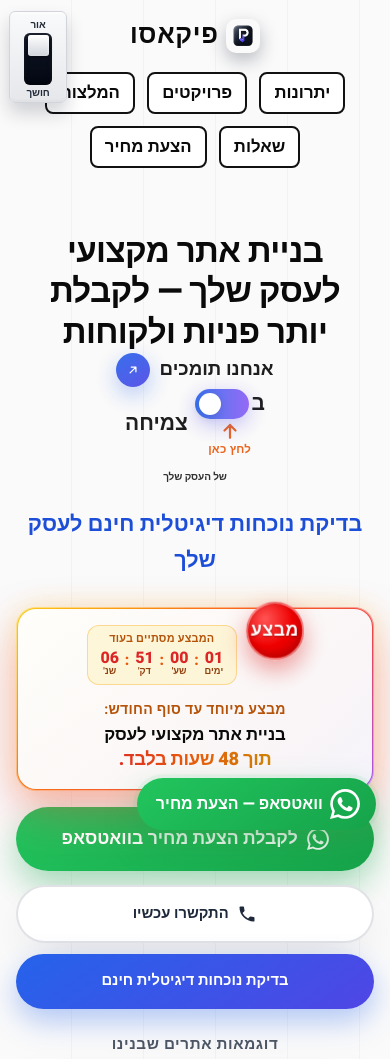
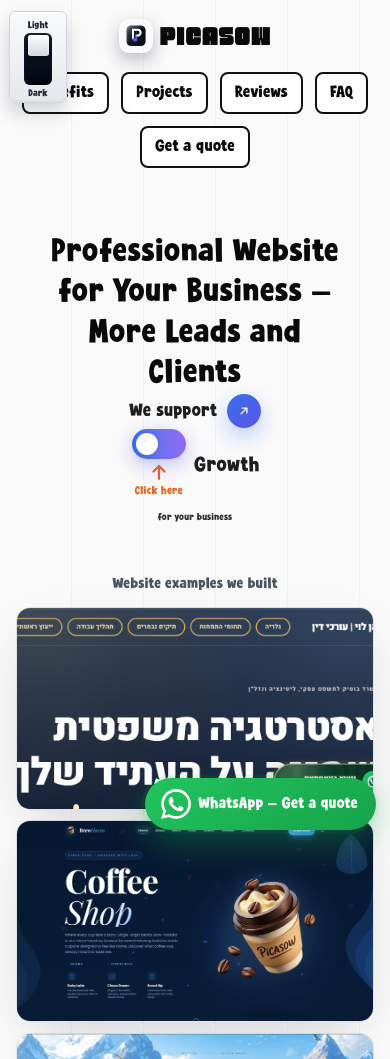
Before and after one commit to EspressoMusic/MY-WEB, a website: page index.html in a window 390 px wide. Shown: the top 1059 px of the page. Drawn offline with Linux system fonts and the light colour scheme.

Commit message:
Default site to English and remove hero promo block
Remove countdown offer and hero lead CTAs; set English as the default language and LTR layout.

```diff
--- a/index.html
+++ b/index.html
@@ -1,5 +1,5 @@
 <!DOCTYPE html>
-<html lang="he" dir="rtl">
+<html lang="en" dir="ltr">
 <head>
   <!-- Google tag (gtag.js) -->
   <script async src="https://www.googletagmanager.com/gtag/js?id=AW-18146706282"></script>
@@ -12,20 +12,20 @@
   </script>
   <meta charset="UTF-8" />
   <meta name="viewport" content="width=device-width, initial-scale=1.0, viewport-fit=cover" />
-  <title>בניית אתרים לעסקים | פיקסו</title>
-  <meta name="description" content="Picasow מתמחה בבניית אתרים, עיצוב ופיתוח לעסקים שרוצים לגדול. אתרי תדמית, אתרים מקצועיים, חוויית משתמש ותוצאות אמיתיות." />
+  <title>Picasow | Web Design & Development for Businesses</title>
+  <meta name="description" content="Picasow builds professional websites for businesses — brand sites, conversion-focused design, UX, and real results." />
   <meta name="robots" content="index,follow,max-image-preview:large,max-snippet:-1,max-video-preview:-1" />
   <link rel="canonical" href="https://picasow.website/" />
   <meta property="og:type" content="website" />
   <meta property="og:url" content="https://picasow.website/" />
-  <meta property="og:title" content="בניית אתרים לעסקים | פיקסו" />
-  <meta property="og:description" content="בניית אתרים מקצועיים לעסקים, עם עיצוב חוויית משתמש, ביצועים גבוהים וליווי אישי עד השקה." />
+  <meta property="og:title" content="Picasow | Web Design & Development for Businesses" />
+  <meta property="og:description" content="Professional websites for businesses — UX design, high performance, and personal support through launch." />
   <meta property="og:image" content="https://picasow.website/logo.png" />
   <meta property="og:site_name" content="Picasow" />
-  <meta property="og:locale" content="he_IL" />
+  <meta property="og:locale" content="en_US" />
   <meta name="twitter:card" content="summary_large_image" />
-  <meta name="twitter:title" content="בניית אתרים לעסקים | פיקסו" />
-  <meta name="twitter:description" content="בניית אתרים מקצועיים לעסקים עם עיצוב, פיתוח וליווי אישי." />
+  <meta name="twitter:title" content="Picasow | Web Design & Development for Businesses" />
+  <meta name="twitter:description" content="Professional websites for businesses with design, development, and personal support." />
   <meta name="twitter:image" content="https://picasow.website/logo.png" />
   <link rel="preload" href="Thesead.otf" as="font" type="font/otf" crossorigin />
   <link rel="preload" href="logo.webp" as="image" type="image/webp" fetchpriority="high" />
@@ -34,7 +34,7 @@
   <link rel="preconnect" href="https://fonts.googleapis.com" />
   <link rel="preconnect" href="https://fonts.gstatic.com" crossorigin />
   <link href="https://fonts.googleapis.com/css2?family=Heebo:wght@500;600;700;800&display=swap" rel="stylesheet" />
-  <link rel="stylesheet" href="styles.css?v=20260524-hint-below" />
+  <link rel="stylesheet" href="styles.css?v=20260528-en" />
   <script type="application/ld+json">
   {
     "@context": "https://schema.org",
@@ -42,7 +42,7 @@
     "name": "Picasow",
     "url": "https://picasow.website/",
     "logo": "https://picasow.website/logo.png",
-    "description": "בניית אתרים, עיצוב ופיתוח לעסקים עם דגש על חוויית משתמש, ביצועים והמרות.",
+    "description": "Web design and development for businesses with a focus on UX, performance, and conversions.",
     "areaServed": "IL",
     "serviceType": ["Web Design", "Web Development", "Business Website Design"],
     "telephone": "+972586122187",
@@ -120,56 +120,6 @@
             </span>
             <span class="hero__growth-em">צמיחה</span><span class="hero__growth-rest">של העסק שלך</span></span>
         </p>
-      </div>
-
-      <p class="hero__sub hero__offer" data-he="בדיקת נוכחות דיגיטלית חינם לעסק שלך" data-en="Free digital presence check for your business">בדיקת נוכחות דיגיטלית חינם לעסק שלך</p>
-
-      <aside class="hero-promo reveal" aria-labelledby="hero-promo-headline">
-        <div class="hero-promo__inner">
-          <div class="hero-promo__aside">
-            <span class="hero-promo__badge" data-he="מבצע" data-en="Sale">מבצע</span>
-            <div class="hero-promo__timer" id="heroPromoCountdown" aria-live="polite" role="timer">
-              <p class="hero-promo__timer-label" data-he="המבצע מסתיים בעוד" data-en="Offer ends in">המבצע מסתיים בעוד</p>
-              <div class="hero-promo__timer-digits">
-                <span class="hero-promo__timer-unit"><strong class="hero-promo__timer-num" data-promo-unit="days">00</strong><small data-he="ימים" data-en="days">ימים</small></span>
-                <span class="hero-promo__timer-sep" aria-hidden="true">:</span>
-                <span class="hero-promo__timer-unit"><strong class="hero-promo__timer-num" data-promo-unit="hours">00</strong><small data-he="שע'" data-en="hrs">שע'</small></span>
-                <span class="hero-promo__timer-sep" aria-hidden="true">:</span>
-                <span class="hero-promo__timer-unit"><strong class="hero-promo__timer-num" data-promo-unit="minutes">00</strong><small data-he="דק'" data-en="min">דק'</small></span>
-                <span class="hero-promo__timer-sep" aria-hidden="true">:</span>
-                <span class="hero-promo__timer-unit"><strong class="hero-promo__timer-num" data-promo-unit="seconds">00</strong><small data-he="שנ'" data-en="sec">שנ'</small></span>
-              </div>
-            </div>
-          </div>
-          <div class="hero-promo__copy">
-            <p class="hero-promo__eyebrow" data-he="מבצע מיוחד עד סוף החודש:" data-en="Special offer until end of month:">מבצע מיוחד עד סוף החודש:</p>
-            <p class="hero-promo__headline" id="hero-promo-headline">
-              <span data-he="בניית אתר מקצועי לעסק" data-en="Professional business website">בניית אתר מקצועי לעסק</span>
-              <strong class="hero-promo__hours" data-he="תוך 48 שעות בלבד." data-en="in just 48 hours.">תוך 48 שעות בלבד.</strong>
-            </p>
-          </div>
-        </div>
-      </aside>
-
-      <div class="hero__cta-row hero__cta-row--leads">
-        <a
-          class="hero__btn hero__btn--wa hero__btn--wa-hero"
-          href="https://wa.me/972586122187?text=%D7%A9%D7%9C%D7%95%D7%9D%2C%20%D7%90%D7%A0%D7%99%20%D7%A8%D7%95%D7%A6%D7%94%20%D7%94%D7%A6%D7%A2%D7%AA%20%D7%9E%D7%97%D7%99%D7%A8%20%D7%91%D7%95%D7%95%D7%90%D7%98%D7%A1%D7%90%D7%A4"
-          data-wa-he="https://wa.me/972586122187?text=%D7%A9%D7%9C%D7%95%D7%9D%2C%20%D7%90%D7%A0%D7%99%20%D7%A8%D7%95%D7%A6%D7%94%20%D7%94%D7%A6%D7%A2%D7%AA%20%D7%9E%D7%97%D7%99%D7%A8%20%D7%91%D7%95%D7%95%D7%90%D7%98%D7%A1%D7%90%D7%A4"
-          data-wa-en="https://wa.me/972586122187?text=Hello%2C%20I%20want%20a%20quote%20on%20WhatsApp"
-          target="_blank"
-          rel="noopener noreferrer"
-        >
-          <svg width="22" height="22" viewBox="0 0 24 24" aria-hidden="true"><path fill="currentColor" d="M20.52 3.48A11.86 11.86 0 0 0 12.08 0C5.54 0 .22 5.32.22 11.86c0 2.09.55 4.14 1.59 5.95L0 24l6.34-1.66a11.77 11.77 0 0 0 5.73 1.47h.01c6.54 0 11.86-5.32 11.86-11.86 0-3.17-1.23-6.14-3.42-8.33Zm-8.44 18.33h-.01a9.78 9.78 0 0 1-4.98-1.37l-.36-.21-3.76.99 1-3.66-.23-.38a9.8 9.8 0 0 1-1.5-5.23C2.24 6.51 6.64 2.11 12.08 2.11c2.61 0 5.06 1.02 6.9 2.86a9.7 9.7 0 0 1 2.86 6.89c0 5.44-4.4 9.95-9.76 9.95Zm5.35-7.29c-.29-.15-1.73-.85-2-.95-.27-.1-.47-.15-.67.15-.2.29-.77.95-.95 1.14-.17.2-.35.22-.64.08-.29-.15-1.23-.45-2.34-1.45-.86-.76-1.44-1.69-1.61-1.98-.17-.29-.02-.45.13-.59.13-.13.29-.35.44-.52.15-.18.2-.3.3-.5.1-.2.05-.37-.02-.52-.08-.15-.67-1.62-.92-2.22-.24-.58-.49-.5-.67-.5h-.57c-.2 0-.52.08-.79.38-.27.29-1.04 1.02-1.04 2.48s1.07 2.86 1.22 3.06c.15.2 2.08 3.18 5.04 4.46.7.3 1.25.48 1.67.62.7.22 1.34.19 1.85.11.56-.08 1.73-.71 1.97-1.4.25-.69.25-1.27.17-1.4-.07-.12-.27-.2-.56-.34Z"/></svg>
-          <span class="hero__btn-text" data-he="לקבלת הצעת מחיר בוואטסאפ" data-en="Get a quote on WhatsApp">לקבלת הצעת מחיר בוואטסאפ</span>
-        </a>
-        <div class="hero__cta-secondary">
-          <a class="hero__btn hero__btn--phone" href="tel:+972586122187" aria-label="התקשרו ל־058-612-2187">
-            <svg width="20" height="20" viewBox="0 0 24 24" aria-hidden="true"><path fill="currentColor" d="M6.62 10.79a15.05 15.05 0 0 0 6.59 6.59l2.2-2.2a1 1 0 0 1 1-.24 11.36 11.36 0 0 0 3.56.57 1 1 0 0 1 1 1V20a1 1 0 0 1-1 1A17 17 0 0 1 3 4a1 1 0 0 1 1-1h3.5a1 1 0 0 1 1 1 11.36 11.36 0 0 0 .57 3.56 1 1 0 0 1-.24 1Z"/></svg>
-            <span class="hero__btn-text" data-he="התקשרו עכשיו" data-en="Call now">התקשרו עכשיו</span>
-          </a>
-          <a class="hero__btn hero__btn--quote" href="#contact" data-he="בדיקת נוכחות דיגיטלית חינם" data-en="Free digital presence check">בדיקת נוכחות דיגיטלית חינם</a>
-        </div>
       </div>
 
       <section class="hero-portfolio reveal" aria-labelledby="hero-portfolio-label">
@@ -646,6 +596,6 @@
     <span class="cursor-dot__label">תלחץ עליי</span>
   </div>
 
-  <script src="script.js?v=20260524-toggle-hint"></script>
+  <script src="script.js?v=20260528-en"></script>
 </body>
 </html>
--- a/script.js
+++ b/script.js
@@ -6,7 +6,7 @@
   const PHONE_HREF = "tel:+972586122187";
 
   const doc = document.documentElement;
-  let currentLang = "he";
+  let currentLang = "en";
 
   function getStoredTheme() {
     try {
@@ -808,12 +808,6 @@
     });
   }
 
-  if (languageToggle) {
-    languageToggle.addEventListener("click", () => {
-      applyLanguage(currentLang === "he" ? "en" : "he");
-    });
-  }
-
 
 
   function getPromoMonthEnd() {
@@ -877,6 +871,9 @@
         const target = document.getElementById("contact");
         if (!target) return;
         event.preventDefault();
+        if (window.location.hash !== "#contact") {
+          history.replaceState(null, "", "#contact");
+        }
         target.scrollIntoView({ behavior: "smooth", block: "start" });
         const firstField = document.getElementById("quoteName");
         if (firstField) {
@@ -923,9 +920,8 @@
     });
   }
 
-  applyLanguage("he");
+  applyLanguage("en");
   initBenefits();
-  initPromoCountdown();
   initLeadButtons();
   applyTheme(getStoredTheme() === "dark" ? "dark" : "light");
 
@@ -1181,7 +1177,7 @@
 
   const cardEls = document.querySelectorAll("[data-card]");
   const scrollPopEls = document.querySelectorAll(
-    ".hero__eyebrow, .hero__sub, .hero-promo, .hero__cta-row, .hero-portfolio, .section-header, .gallery-item, .guarantee, .trust-grid, .section-leads, .faq-list, .mini-game, .mini-game__head"
+    ".hero__eyebrow, .hero__sub, .hero-portfolio, .section-header, .gallery-item, .guarantee, .trust-grid, .section-leads, .faq-list, .mini-game, .mini-game__head"
   );
 
   const cursorDot = document.getElementById("cursorDot");
@@ -1330,9 +1326,10 @@
   }
 
   applyQuoteLang(currentLang);
-  const quoteLangBtn = document.getElementById("languageToggle");
-  if (quoteLangBtn) {
-    quoteLangBtn.addEventListener("click", () => {
+
+  if (languageToggle) {
+    languageToggle.addEventListener("click", () => {
+      applyLanguage(currentLang === "he" ? "en" : "he");
       applyQuoteLang(currentLang);
     });
   }
```
